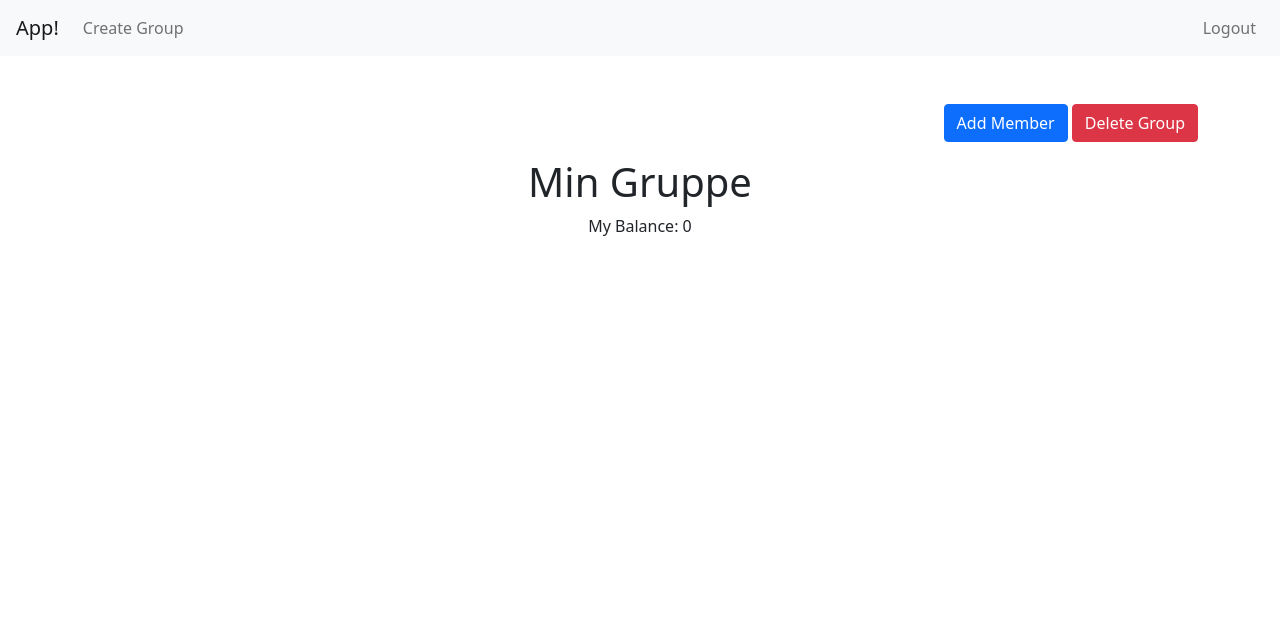
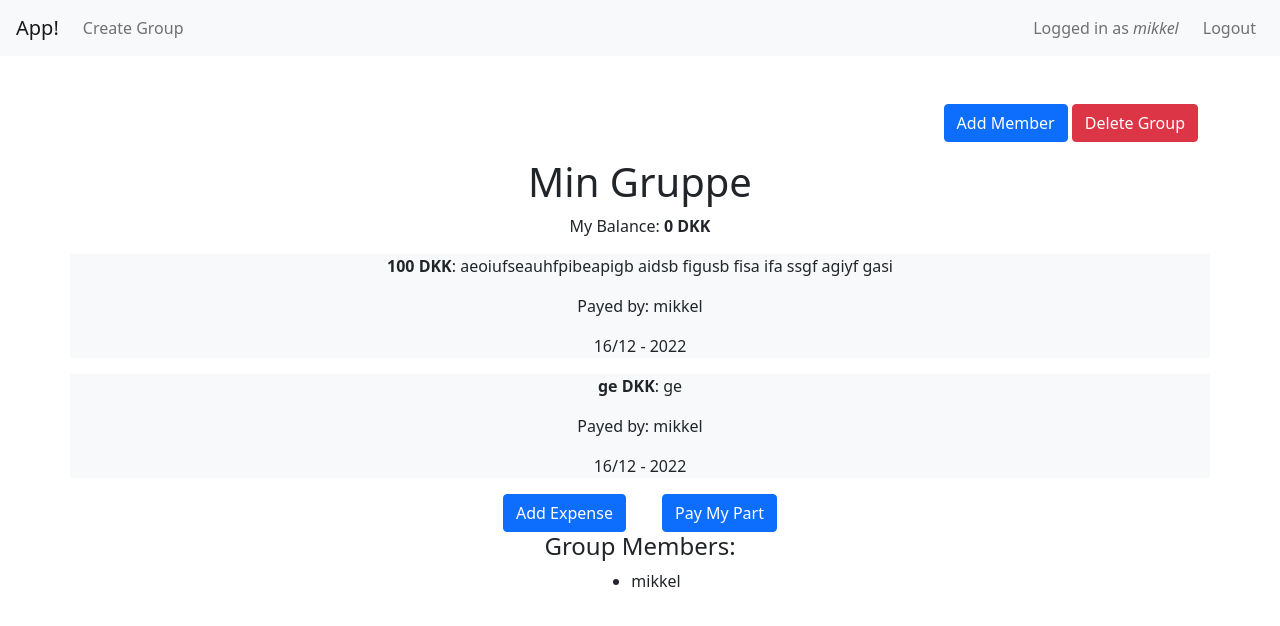
Before and after one commit to MikkelTeller/ShareX, a Flask app: page /group?group_id=1 in a window 1280 px wide. Shown: the top 626 px of the page. Run offline with Flask 2, Linux system fonts and the light colour scheme; a user stored in the database is signed in; data comes from the database, SQL or seed files in the repository; both versions use the stored data as it was after the commit.

Commit message:
Users can add expenses to a group. The expenses are stored in the database, and the last 5 expenses are shown in the group-page

```diff
--- a/app.py
+++ b/app.py
@@ -1,15 +1,18 @@
 from flask import Flask, render_template, redirect, session, request
-from helpers import get_db_connection, validate_login, validate_registration, add_user, find_groups, find_group, delete_group, find_group_member, add_group_member
+from helpers import get_db_connection, validate_login, validate_registration, add_user, find_groups, find_group, delete_group, find_group_member, add_group_member, get_expenses, get_group_members, dkk
 from werkzeug.security import check_password_hash, generate_password_hash
 from datetime import datetime
 
 app = Flask(__name__)
 app.secret_key = "htg924gt479ghau9w4q7tght4a9uqgthf"
 
+# Filter to format money
+app.jinja_env.filters["dkk"] = dkk
+
 # Homepage
 @app.route("/")
 def index():
-    # If user isn't logged in, the user will be redirected to the log in page
+    # If user isn't logged in, the user will be redirected to the login page
     if session.get("user_id") == None:
         return redirect("/login")
 
@@ -29,7 +32,12 @@ def login():
 
         # If the user filled out the form correctly, the user will be logged in and redirected to the homepage.
         if validate_login(username, password)[0]:
-            session["user_id"] = validate_login(username, password)[1]
+            user = validate_login(username, password)[1]
+
+            # Log the user in
+            session["user_id"] = user["user_id"]
+            session["username"] = user["username"]
+
             return redirect("/")
 
         else:
@@ -58,6 +66,7 @@ def register():
             conn.close()
 
             session["user_id"] = user[0]["user_id"]
+            session["username"] = user[0]["username"]
 
             return redirect("/")
 
@@ -75,7 +84,7 @@ def logout():
 # Create Group page
 @app.route("/create_group", methods = ["GET", "POST"])
 def create_group():
-    # If user isn't logged in, the user will be redirected to the log in page
+    # If user isn't logged in, the user will be redirected to the login page
     if session.get("user_id") == None:
         return redirect("/login")
 
@@ -90,9 +99,12 @@ def create_group():
         # Insert the group in the groups table
         conn = get_db_connection()
         conn.execute("INSERT INTO groups(group_name, last_updated, creator) VALUES (?, ?, ?)", [group_name, time, session["user_id"]])
+        conn.commit()
+        conn.close()
 
         # Get the group_id
-        group_id = conn.execute("SELECT group_id FROM groups WHERE group_name = ?", [group_name]).fetchall()[0]["group_id"]
+        conn = get_db_connection()
+        group_id = conn.execute("SELECT group_id FROM groups WHERE last_updated = ?", [time]).fetchall()[0]["group_id"]
 
         # Insert the group member in the group_members table
         conn.execute("INSERT INTO group_members(balance, group_id, user_id) VALUES (0, ?, ?)", [group_id, session["user_id"]])
@@ -101,9 +113,10 @@ def create_group():
         conn.close()
         return redirect("/")
 
+# Add member page
 @app.route("/add_member", methods=["GET", "POST"])
 def add_member():
-    # If user isn't logged in, the user will be redirected to the log in page
+    # If user isn't logged in, the user will be redirected to the login page
     if session.get("user_id") == None:
         return redirect("/login")
 
@@ -126,25 +139,98 @@ def add_member():
 # Group page
 @app.route("/group", methods = ["POST", "GET"])
 def group():
-    # If user isn't logged in, the user will be redirected to the log in page
+    # If user isn't logged in, the user will be redirected to the login page
     if session.get("user_id") == None:
         return redirect("/login")
+
+    # If user isn't a part of the group, the user will be redirected to the home page
+    # TODO
+    group_id = request.args.get("group_id")
+
+    if request.method == "GET":
+        # Get necessary information from database
+        group = find_group(group_id)[0]
+        current_group_member = find_group_member(group_id, session["user_id"])[0]
+        group_members = get_group_members(group_id)
+        expenses = get_expenses(group_id)
+        return render_template("views/group.html", group=group, current_group_member=current_group_member, expenses=expenses, group_members=group_members)
+
+
+    if request.method == "POST":
+        # Deleting group
+        if request.form.get("delete") == "":
+            delete_group(group_id)
+            return redirect("/")
+
+       # Add expense
+        if request.form.get("add_expense") == "":
+            return redirect(f"/add_expense?group_id={group_id}")
+
+       # Add member
+        if request.form.get("add_member") == "":
+            return redirect(f"/add_member?group_id={group_id}")
+
+# Add expense page
+@app.route("/add_expense", methods = ["POST", "GET"])
+def add_expense():
+    # If user isn't logged in, the user will be redirected to the login page
+    if session.get("user_id") == None:
+        return redirect("/login")
+
+    # If user isn't a part of the group, the user will be redirected to the home page
+    # TODO
 
     group_id = request.args.get("group_id")
 
     if request.method == "GET":
-        # Get the current group and group_member from database
         group = find_group(group_id)[0]
-        group_member = find_group_member(group_id, session["user_id"])[0]
-        return render_template("views/group.html", group=group, group_member=group_member)
+        group_members = get_group_members(group_id)
+        return render_template("views/add_expense.html", group_members=group_members, group=group)
 
     if request.method == "POST":
-        if request.form.get("delete") == "":
-            delete_group(group_id)
-            return redirect("/")
+        payer = request.form.get("payer")
+        amount = request.form.get("amount")
+        message = request.form.get("message")
+        time = str(datetime.now())
 
-        if request.form.get("add_member") == "":
-            return redirect(f"/add_member?group_id={group_id}")
+        # Error checking
+        if not amount.isdigit():
+            error_message = "Amount must be a number"
+            return render_template("views/error.html", error_message=error_message), 400
+
+        if message == "":
+            error_message = "Message must be filled out"
+            return render_template("views/error.html", error_message=error_message), 400
+
+        if len(message) > 100:
+            error_message = "Message too long"
+            return render_template("views/error.html", error_message=error_message), 400
+
+        if payer == "Who pays?":
+            error_message = "You must choose who pays"
+            return render_template("views/error.html", error_message=error_message), 400
+
+        # Add the expense to the database
+        conn = get_db_connection()
+
+        conn.execute("INSERT INTO expenses(payer, amount, message, time, group_id) VALUES (?, ?, ?, ?, ?)", [payer, amount, message, time, group_id])
+
+        conn.commit()
+        conn.close()
+
+        # Update the users' balances
+
+        return redirect(f"/group?group_id={group_id}")
+
 
 if __name__ == "__main__":
     app.run(debug=True)
+
+# TODO:)
+
+# Update users' balances when an expense is added (Calculate from list of expenses)
+# Implement "pay my part"
+# Show users total balance in home page
+# Edit design colors and fonts
+# Edit the design of "group members" in the group page
+# Add "See all expenses"
--- a/helpers.py
+++ b/helpers.py
@@ -24,7 +24,7 @@ def validate_login(username, password):
     if not check_password_hash(user[0]["hash"], password):
         return False, "Incorrect username or password"
 
-    return True, user[0]["user_id"]
+    return True, user[0]
 
 # This functions checks if the input is a valid new user.
     # If the input is valid: The function returns (True, None)
@@ -65,7 +65,6 @@ def find_groups(user_id):
 
 def find_group(group_id):
     conn = get_db_connection()
-
     group = conn.execute("SELECT * FROM groups WHERE group_id = ?", [group_id]).fetchall()
 
     conn.close()
@@ -114,3 +113,25 @@ def add_group_member(username, group_id):
     conn.close()
 
     return True, None
+
+def get_expenses(group_id):
+    conn = get_db_connection()
+
+    expenses = conn.execute("SELECT * FROM users LEFT JOIN expenses ON expenses.payer = users.user_id WHERE group_id = ? ORDER BY time DESC LIMIT 5", [group_id]).fetchall()
+
+    conn.close()
+
+    return expenses
+
+def get_group_members(group_id):
+    conn = get_db_connection()
+
+    group_members = conn.execute("SELECT * FROM group_members INNER JOIN users ON users.user_id = group_members.user_id WHERE group_members.group_id = ?", [group_id]).fetchall()
+
+    conn.close()
+
+    return group_members
+
+def dkk(number):
+    number = str(round(number,2))
+    return number + " DKK"
--- a/templates/layout.html
+++ b/templates/layout.html
@@ -30,6 +30,9 @@
             </li>
           </ul>
           <ul class="navbar-nav ms-auto">
+            <span class="navbar-text me-3">
+              Logged in as <i>{{session["username"]}}</i>
+            </span>
             <li class="nav-item">
               <a class="nav-link" href="/logout">Logout</a>
             </li>
--- a/templates/views/add_member.html
+++ b/templates/views/add_member.html
@@ -1,11 +1,11 @@
 {% extends "layout.html" %}
 
-{% block title %}Error{% endblock %}
+{% block title %}New Member{% endblock %}
 
 
 {% block main %}
     <div class="container text-center">
-        <h1 class="pb-3">New Member in "{{ group["group_name"] }}"</h1>
+        <h1 class="pb-3">New Member: <i>{{ group["group_name"] }}</i></h1>
         <p>Who do you want to add?</p>
         <form action="/add_member?group_id={{ group['group_id'] }}" method="post">
             <div class="mb-3">
--- a/templates/views/create_group.html
+++ b/templates/views/create_group.html
@@ -1,6 +1,6 @@
 {% extends "layout.html" %}
 
-{% block title %}Error{% endblock %}
+{% block title %}Create Group{% endblock %}
 
 
 {% block main %}
--- a/templates/views/group.html
+++ b/templates/views/group.html
@@ -1,6 +1,6 @@
 {% extends "layout.html" %}
 
-{% block title %}Login{% endblock %}
+{% block title %}{{ group["group_name"] }}{% endblock %}
 
 {% block main %}
     <!-- Delete- and invite button, if the current user is the creator of the group -->
@@ -20,9 +20,37 @@
 
     <!-- User's balance -->
     <div class="container text-center">
-        <p>My Balance: {{ group_member["balance"] }}</p>
+        <p>My Balance: <b>{{ current_group_member["balance"] | dkk }}</b></p>
     </div>
-    <!-- Transactions (5 most recent) -->
+    <!-- Expenses (5 most recent) -->
+    <div>
 
-    <!-- New expense,  -->
+        {% for expense in expenses %}
+        <div class="container text-center bg-light">
+            <p><b>{{ expense["amount"] }} DKK</b>: {{ expense["message"] }}</p>
+            <p>Payed by: {{ expense["username"] }}</p>
+            <p>{{ expense["time"][8:10] }}/{{ expense["time"][5:7] }} - {{ expense["time"][:4] }}</p>
+        </div>
+        {% endfor %}
+
+    </div>
+    <!-- "Add Expense" and "Pay My Part" -->
+    <div class="container text-center">
+        <form action="/group?group_id={{ group['group_id'] }}" method="post">
+            <button class="btn btn-primary ms-3 me-3" type="submit" name="add_expense">Add Expense</button>
+            <button class="btn btn-primary ms-3 me-3" type="submit" name="pay_my_part">Pay My Part</button>
+        </form>
+    </div>
+
+    <!-- Group members -->
+    <div class="container text-center">
+        <h4>Group Members:</h4>
+        <div class="d-inline-flex text-start">
+            <ul>
+                {% for group_member in group_members %}
+                <li>{{group_member["username"]}}</li>
+                {% endfor %}
+            </ul>
+        </div>
+    </div>
 {% endblock %}
```
Also changed, not shown: database/schema.sql (+13 -0 lines), templates/views/add_expense.html (added, +27 -0 lines), database/app.db.
